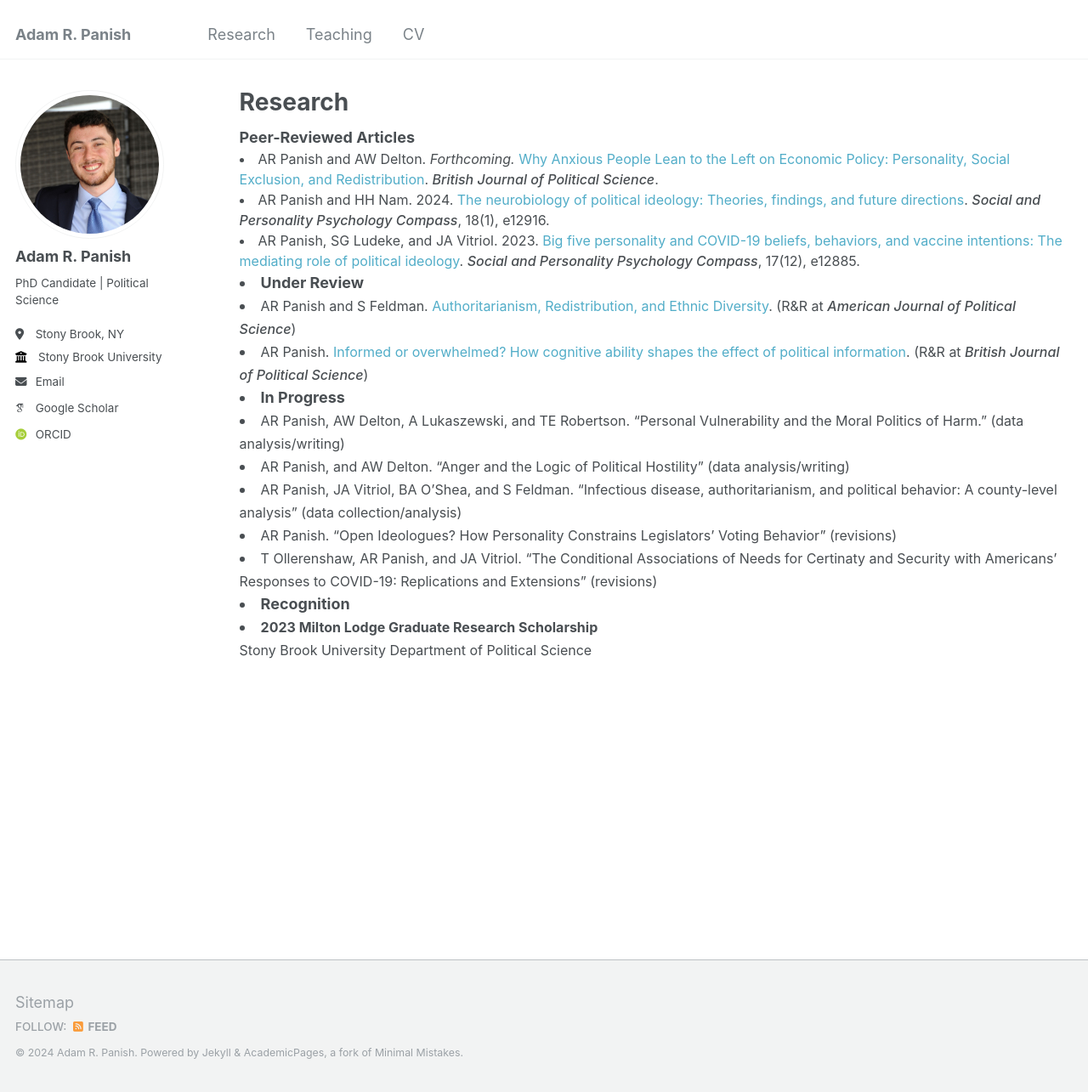
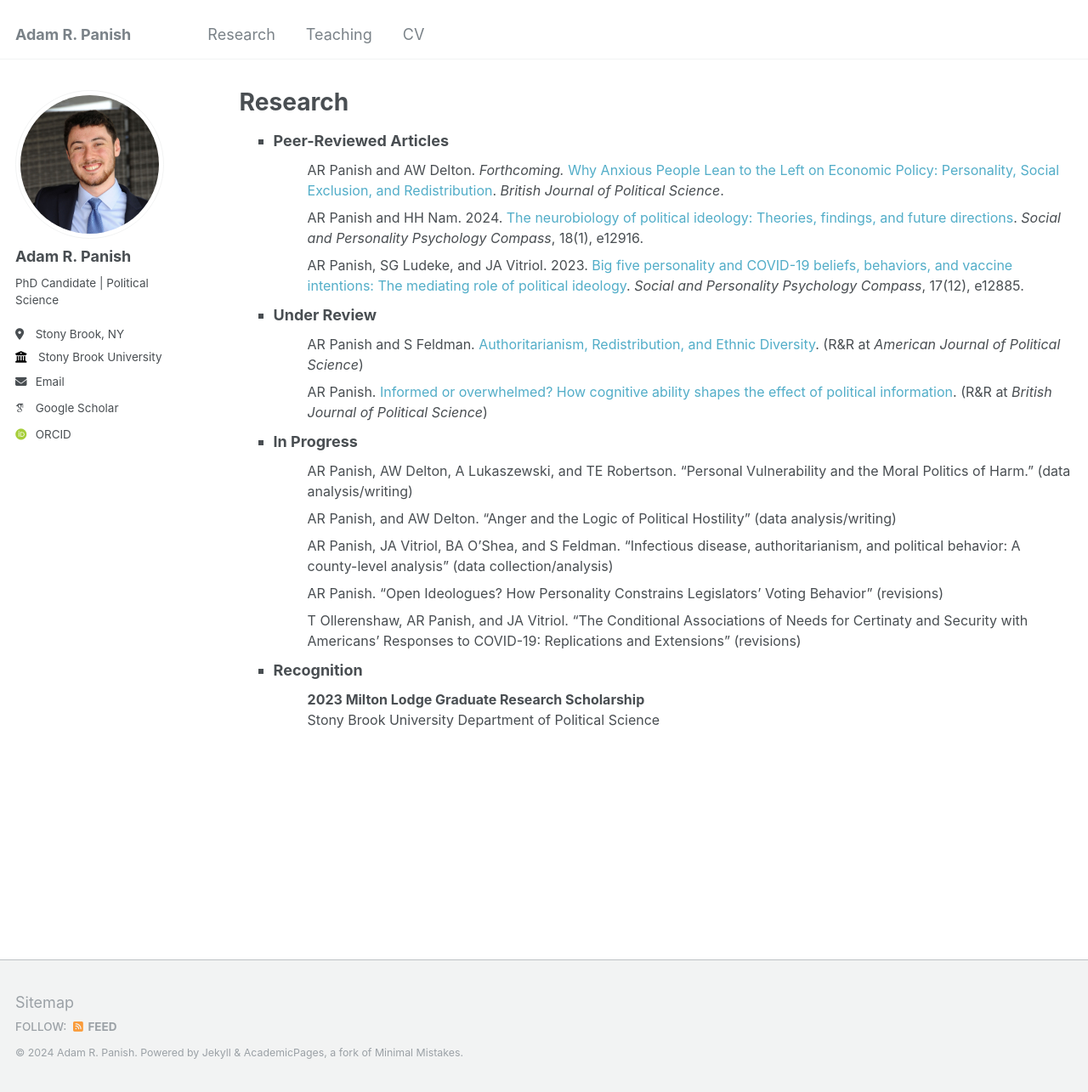
Before and after one commit to adampanish/adampanish.github.io, a Jekyll site: the page built from _pages/research.html, in a window 1280 px wide and 1285 px high. Shown: the whole window at 85% size. Built offline with Jekyll 4.4.1, drawn with Linux system fonts in a browser that asks for light colours; some web fonts are replaced.

Commit message:
Update research.html

```diff
--- a/_pages/research.html
+++ b/_pages/research.html
@@ -7,45 +7,37 @@
 
 <head>
 <style>
-ul.a {
-  list-style-type: square;
-  padding: 0;
-}
-  ul.b {
-  list-style-type: none;
-  padding: 0;
-}
   strong {
-  font-weight: 500 !important;
+  font-weight: 450 !important;
 }
 </head>
 </style>
 
-<ul.a>
-  <li.a>
+<ul style="list-style-type:square">
+  <li>
     <b>Peer-Reviewed Articles</b>
-    <ul.b>
+    <ul style="list-style-type:none">
       <font size=3>
       <li>AR Panish and AW Delton. <i>Forthcoming.</i> <a style="text-decoration:none" href="https://www.dropbox.com/scl/fi/6asbl7xmwbo2fbpg2q6eq/panish_delton_anxious_2024.pdf?rlkey=wwmde8r5b71kkw3dkat90zyrc&st=rbajjc4g&dl=0" target="_blank">Why Anxious People Lean to the Left on Economic Policy: Personality, Social Exclusion, and Redistribution</a>. <i><strong>British Journal of Political Science</strong></i>.</li>
       <li>AR Panish and HH Nam. 2024. <a style="text-decoration:none" href="https://www.dropbox.com/scl/fi/sj69ayc1z5t7d8o8twixv/panish_nam_brain_2024.pdf?rlkey=09l0qc5kdduh0qt1v3o8tylbq&st=9qsrs6lu&dl=0" target="_blank">The neurobiology of political ideology: Theories, findings, and future directions</a>. <i><strong>Social and Personality Psychology Compass</strong></i>, 18(1), e12916.</li>
       <li>AR Panish, SG Ludeke, and JA Vitriol. 2023. <a style="text-decoration:none" href="https://www.dropbox.com/scl/fi/tf16ohk1c1dyxmyltifek/panish_ludeke_vitriol_covid_2023.pdf?rlkey=bsmblnhw2cpspw8ebk6g9lb18&st=u2ak5dkg&dl=0" target="_blank">Big five personality and COVID-19 beliefs, behaviors, and vaccine intentions: The mediating role of political ideology</a>. <i><strong>Social and Personality Psychology Compass</strong></i>, 17(12), e12885.</li>
       </font>
-    </ul.b>
-  </li.a>
+    </ul>
+  </li>
 
   <li>
     <b>Under Review</b>
-    <ul.b>
+    <ul style="list-style-type:none">
       <font size=3>
         <li>AR Panish and S Feldman. <a style="text-decoration:none" href="https://www.dropbox.com/scl/fi/58i4blxvq4boe47q8djv4/panish_feldman_redistribution_2024.pdf?rlkey=dcqn3b67jbtd5e4cmmjxefnyf&st=5iwmtlqf&dl=0" target="_blank">Authoritarianism, Redistribution, and Ethnic Diversity</a>. (R&R at <i><strong>American Journal of Political Science</strong></i>)</li>
         <li>AR Panish. <a style="text-decoration:none" href="https://www.dropbox.com/scl/fi/o7ml9g0v776t21cq4epw9/panish_cognitive_2024.pdf?rlkey=i0hdacf0qrlucznukqmjecg83&st=ghvrcxp5&dl=0" target="_blank">Informed or overwhelmed? How cognitive ability shapes the effect of political information</a>. (R&R at <i><strong>British Journal of Political Science</strong></i>)</li>
       </font>
-    </ul.b>
+    </ul>
   </li>
 
   <li>
     <b>In Progress</b>
-    <ul.b>
+    <ul style="list-style-type:none">
       <font size=3>
         <li>AR Panish, AW Delton, A Lukaszewski, and TE Robertson. <q>Personal Vulnerability and the Moral Politics of Harm.</q> (data analysis/writing)</li>
         <li>AR Panish, and AW Delton. <q>Anger and the Logic of Political Hostility</q> (data analysis/writing)</li>
@@ -53,17 +45,17 @@
         <li>AR Panish. <q>Open Ideologues? How Personality Constrains Legislators’ Voting Behavior</q> (revisions)</li>
         <li>T Ollerenshaw, AR Panish, and JA Vitriol. <q>The Conditional Associations of Needs for Certinaty and Security with Americans’ Responses to COVID-19: Replications and Extensions</q> (revisions)</li>
       </font>
-    </ul.b>
+    </ul>
   </li>
 
   <li>
     <b>Recognition</b>
-    <ul.b>
+    <ul style="list-style-type:none">
       <font size=3>
         <li><b>2023 Milton Lodge Graduate Research Scholarship</b><br>
           Stony Brook University Department of Political Science
         </li>
       </font>
-    </ul.b>
+    </ul>
   </li>
-</ul.a>
+</ul>
```
